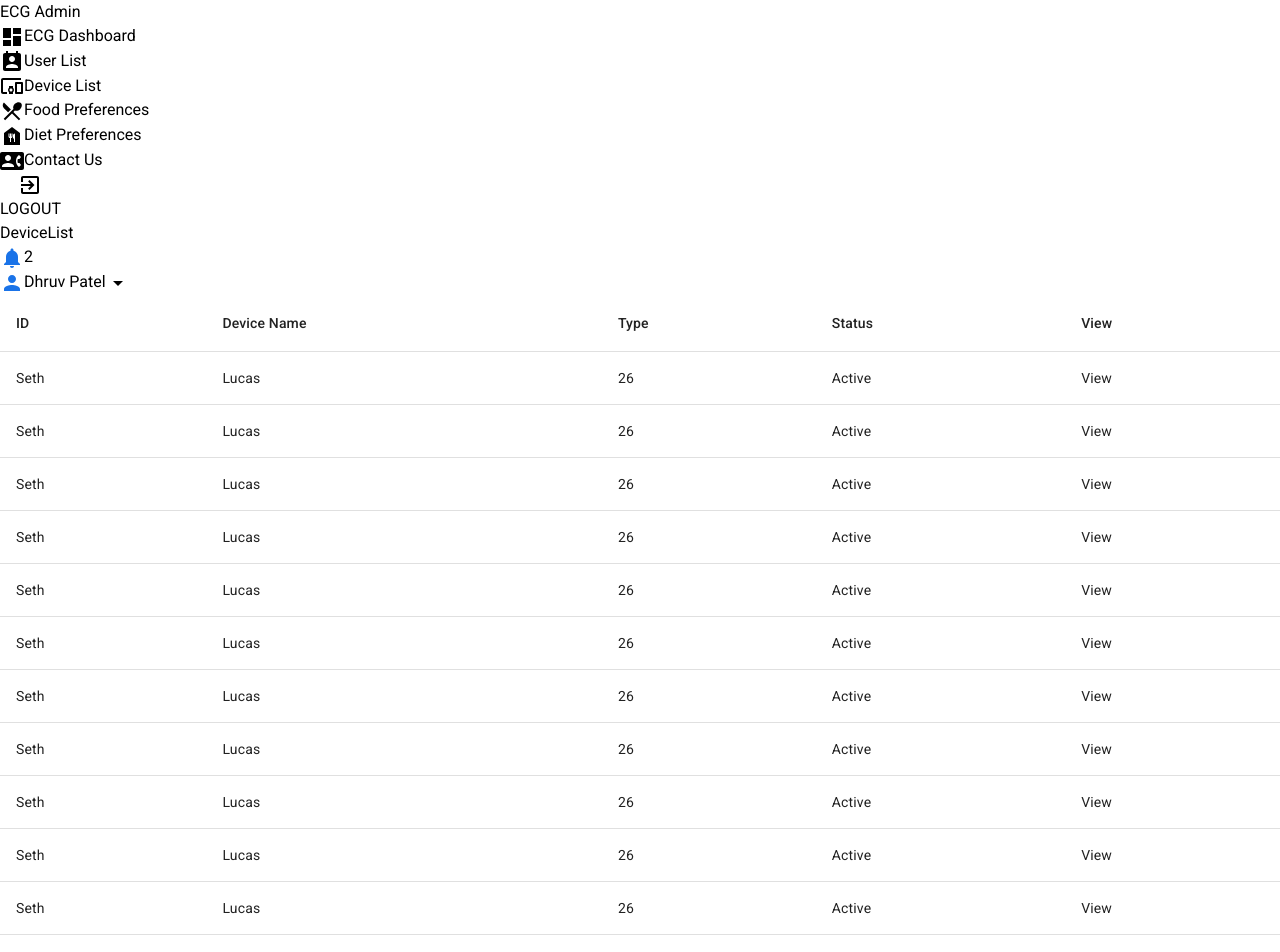
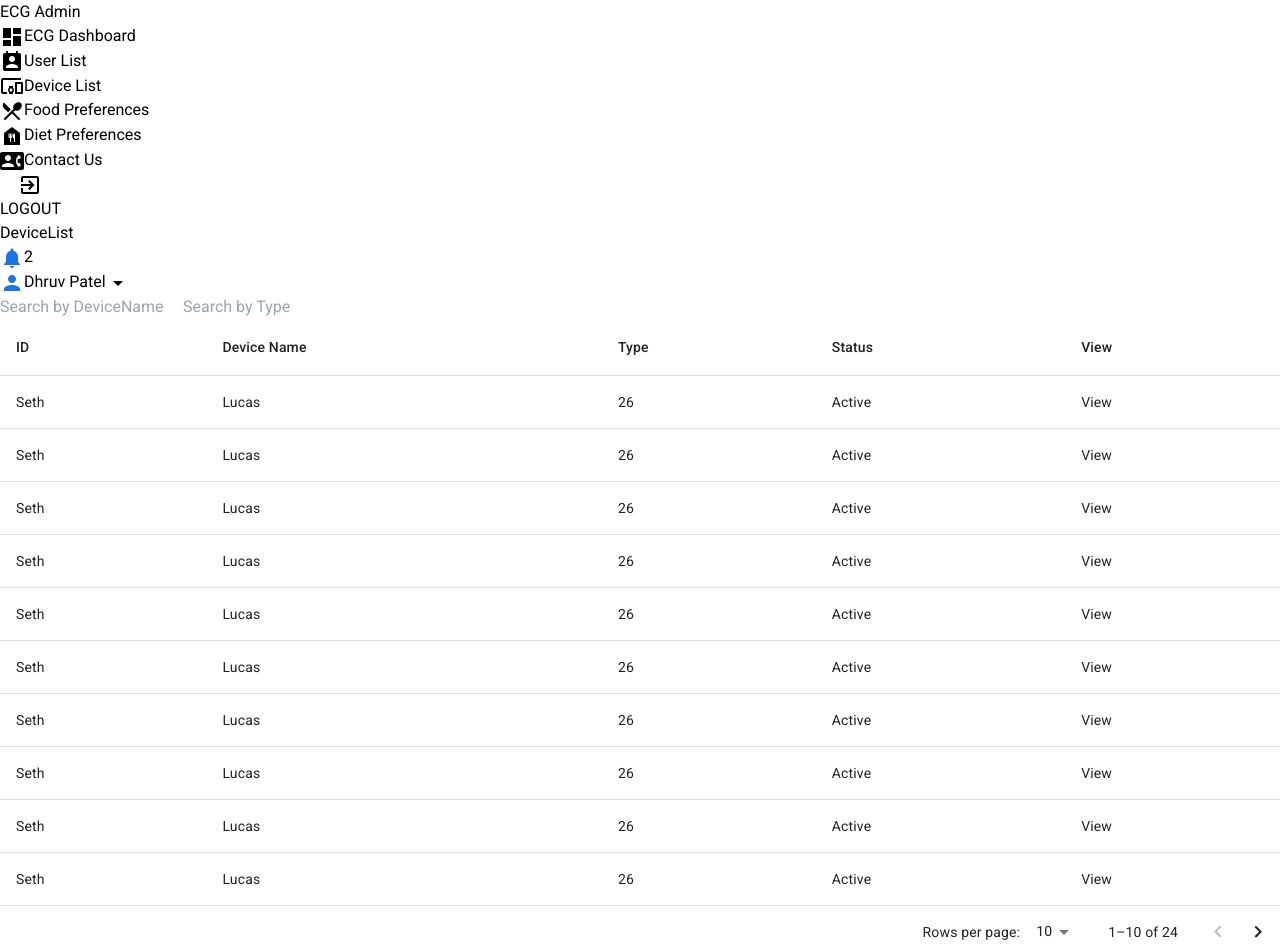
Before and after one commit to Dhruv-patel-1702/Admin-panel_ECG, a React (Vite) app: page /devicelist in a window 1280 px wide. Shown: the top 952 px of the page. Built offline with nearby package versions, Linux system fonts and the light colour scheme.

Commit message:
testing..

```diff
--- a/src/App.jsx
+++ b/src/App.jsx
@@ -16,7 +16,7 @@ function App() {
   return (
     <BrowserRouter>
       <Routes>
-        <Route path="/login" element={<Login />} />
+        <Route path="/" element={<Login />} />
         <Route path="/" element={<Dashboard />}>
           <Route path="/userlist" element={<UserList />} />
           <Route path="/devicelist" element={<DeviceList />} />
@@ -27,7 +27,6 @@ function App() {
           <Route path="/dietpreferences" element={<DietPreferences />} />
           <Route path="/contactus" element={<ContactUs />} />
           <Route path="/adddiet" element={<Adddiet />} />
-
         </Route>
       </Routes>
     </BrowserRouter>
--- a/src/Components/Login.jsx
+++ b/src/Components/Login.jsx
@@ -10,11 +10,11 @@ const Login = () => {
 
   return (
     <div className=" flex justify-center items-center w-full min-h-[100vh] bg-[url('https://plus.unsplash.com/premium_photo-1676325101744-ce4a45a331c7?q=80&w=2070&auto=format&fit=crop&ixlib=rb-4.0.3&ixid=M3wxMjA3fDB8MHxwaG90by1wYWdlfHx8fGVufDB8fHx8fA%3D%3D')] bg-cover bg-center relative ">
-      <div className="bg-white rounded-lg shadow-lg p-8 w-96">
-        <p className="text-center mb-6 font-semibold text-2xl">
+      <div className="bg-white rounded-lg shadow-lg p-8 w-96 sm: mx-5 ">
+        <p className="text-center mb-6 font-semibold text-2xl sm: mb-2">
           Login
         </p>
-        <h2 className="text-xl font-semibold mb-2">Email </h2>
+        <h2 className="text-xl font-semibold mb-2 sm: text-sm">Email </h2>
         <div className="mb-4">
           <div className="relative">
             <div className="absolute inset-y-0 left-4 flex items-center">
@@ -43,7 +43,7 @@ const Login = () => {
           </div>
         </div>
         <div className="mb-2">
-          <h2 className="text-xl font-semibold mb-2">Password</h2>
+          <h2 className="text-xl font-semibold mb-2 ">Password</h2>
           <div className="relative">
             <div className="absolute inset-y-0 left-4 flex items-center">
               <svg
--- a/src/index.css
+++ b/src/index.css
@@ -15,7 +15,6 @@ body {
   scrollbar-width: none; /* Firefox */
 }
 
-/* Hide scrollbar for Chrome, Safari and Opera */
 ::-webkit-scrollbar {
   display: none;
 }
--- a/src/pages/ContactUs.jsx
+++ b/src/pages/ContactUs.jsx
@@ -107,6 +107,7 @@ const ContactUs = () => {
               <TableCell className="font-bold ">Name</TableCell>
               <TableCell className="font-bold ">Email</TableCell>
               <TableCell className="font-bold ">Description</TableCell>
+              <TableCell className="font-bold "></TableCell>
             </TableRow>
           </TableHead>
           <TableBody>
--- a/src/pages/DeviceList.jsx
+++ b/src/pages/DeviceList.jsx
@@ -18,174 +18,176 @@ const DeviceList = () => {
       id: "Seth",
       name: "Lucas",
       type: 26,
-      status: "Active" ,
+      status: "Active",
       view: "View",
     },
     {
       id: "Seth",
       name: "Lucas",
       type: 26,
-      status: "Active" ,
+      status: "Active",
       view: "View",
     },
     {
       id: "Seth",
       name: "Lucas",
       type: 26,
-      status: "Active" ,
+      status: "Active",
       view: "View",
     },
     {
       id: "Seth",
       name: "Lucas",
       type: 26,
-      status: "Active" ,
+      status: "Active",
       view: "View",
     },
     {
       id: "Seth",
       name: "Lucas",
       type: 26,
-      status: "Active" ,
+      status: "Active",
       view: "View",
     },
     {
       id: "Seth",
       name: "Lucas",
       type: 26,
-      status: "Active" ,
+      status: "Active",
       view: "View",
     },
     {
       id: "Seth",
       name: "Lucas",
       type: 26,
-      status: "Active" ,
+      status: "Active",
       view: "View",
     },
     {
       id: "Seth",
       name: "Lucas",
       type: 26,
-      status: "Active" ,
+      status: "Active",
       view: "View",
     },
     {
       id: "Seth",
       name: "Lucas",
       type: 26,
-      status: "Active" ,
+      status: "Active",
       view: "View",
     },
     {
       id: "Seth",
       name: "Lucas",
       type: 26,
-      status: "Active" ,
+      status: "Active",
       view: "View",
     },
     {
       id: "Seth",
       name: "Lucas",
       type: 26,
-      status: "Active" ,
+      status: "Active",
       view: "View",
     },
     {
       id: "Seth",
       name: "Lucas",
       type: 26,
-      status: "Active" ,
+      status: "Active",
       view: "View",
     },
     {
       id: "Seth",
       name: "Lucas",
       type: 26,
-      status: "Active" ,
+      status: "Active",
       view: "View",
     },
     {
       id: "Seth",
       name: "Lucas",
       type: 26,
-      status: "Active" ,
+      status: "Active",
       view: "View",
     },
     {
       id: "Seth",
       name: "Lucas",
       type: 26,
-      status: "Active" ,
+      status: "Active",
       view: "View",
     },
     {
       id: "Seth",
       name: "Lucas",
       type: 26,
-      status: "Active" ,
+      status: "Active",
       view: "View",
     },
     {
       id: "Seth",
       name: "Lucas",
       type: 26,
-      status: "Active" ,
+      status: "Active",
       view: "View",
     },
     {
       id: "Seth",
       name: "Lucas",
       type: 26,
-      status: "Active" ,
+      status: "Active",
       view: "View",
     },
     {
       id: "Seth",
       name: "Lucas",
       type: 26,
-      status: "Active" ,
+      status: "Active",
       view: "View",
     },
     {
       id: "Seth",
       name: "Lucas",
       type: 26,
-      status: "Active" ,
+      status: "Active",
       view: "View",
     },
     {
       id: "Seth",
       name: "Lucas",
       type: 26,
-      status: "Active" ,
+      status: "Active",
+      view: "View",
+    },
+    {
+      id: "DDDD",
+      name: "Lucas",
+      type: 26,
+      status: "Active",
       view: "View",
     },
     {
       id: "Seth",
-      name: "Lucas",
-      type: 26,
-      status: "Active" ,
+      name: "ppppp",
+      type: 30,
+      status: "Active",
       view: "View",
     },
     {
       id: "Seth",
-      name: "Lucas",
-      type: 26,
-      status: "Active" ,
+      name: "pppp",
+      type: 30,
+      status: "Active",
       view: "View",
     },
-    {
-      id: "Seth",
-      name: "Lucas",
-      type: 26,
-      status: "Active" ,
-      view: "View",
-    }
   ];
 
   const [page, setPage] = useState(0);
-  const [rowsPerPage, setRowsPerPage] = useState(30);
+  const [rowsPerPage, setRowsPerPage] = useState(10);
+  const [deviceNameQuery, setDeviceNameQuery] = useState("");
+  const [typeQuery, setTypeQuery] = useState("");
 
   const handleChangePage = (event, newPage) => {
     setPage(newPage);
@@ -196,13 +198,36 @@ const DeviceList = () => {
     setPage(0);
   };
 
+  const filteredRows = rows.filter(
+    (row) =>
+      row.name.toLowerCase().includes(deviceNameQuery.toLowerCase()) &&
+      row.type.toString().includes(typeQuery)
+  );
+
   return (
     <>
       <Header name="DeviceList" />
+      <div className="flex space-x-4 mt-20 mb-4 w-[50%]">
+        <input
+          type="text"
+          placeholder="Search by DeviceName"
+          className="flex-1 p-2 border border-gray-300 rounded"
+          onChange={(event) => {
+            setDeviceNameQuery(event.target.value);
+          }}
+        />
+        <input
+          type="text"
+          placeholder="Search by Type"
+          className="flex-1 p-2 border border-gray-300 rounded"
+          onChange={(event) => {
+            setTypeQuery(event.target.value);
+          }}
+        />
+      </div>
       <TableContainer
-        className="shadow-lg rounded-lg ml-1 overflow-auto mt-14 "
-        style={{ height: "795px" }}
-        name="UserDetails"
+        className="shadow-lg rounded-lg ml-1 overflow-auto mt-4"
+        style={{ maxHeight: "700px" }}
       >
         <Table stickyHeader className="px-2">
           <TableHead className="bg-[#9fb1e7] ">
@@ -215,7 +240,7 @@ const DeviceList = () => {
             </TableRow>
           </TableHead>
           <TableBody>
-            {rows
+            {filteredRows
               .slice(page * rowsPerPage, page * rowsPerPage + rowsPerPage)
               .map((row, index) => (
                 <TableRow key={index} className="hover:bg-gray-100 ">
@@ -223,7 +248,9 @@ const DeviceList = () => {
                   <TableCell>{row.name}</TableCell>
                   <TableCell>{row.type}</TableCell>
                   <TableCell>{row.status}</TableCell>
-                  <TableCell><Link to="/devicedetails">{row.view}</Link></TableCell>
+                  <TableCell>
+                    <Link to="/devicedetails">{row.view}</Link>
+                  </TableCell>
                 </TableRow>
               ))}
           </TableBody>
@@ -232,7 +259,7 @@ const DeviceList = () => {
       <TablePagination
         rowsPerPageOptions={[10, 25, 100]}
         component="div"
-        count={rows.length}
+        count={filteredRows.length}
         rowsPerPage={rowsPerPage}
         page={page}
         onPageChange={handleChangePage}
--- a/src/pages/UserList.jsx
+++ b/src/pages/UserList.jsx
@@ -6,12 +6,7 @@ import {
   TableContainer,
   TableHead,
   TableRow,
-  TablePagination,
-  TextField,
-  Select,
-  MenuItem,
-  FormControl,
-  InputLabel,
+  TablePagination
 } from "@mui/material";
 import Header from "../Components/Header";
 import { Link } from "react-router-dom";
@@ -227,7 +222,7 @@ const UserList = (props) => {
   return (
     <>
       <Header name="UserList" />
-      {/* Search Bar and Filters */}
+
       <div className="flex space-x-4 mt-20 mb-4 w-[70%]">
         <input
           type="text"
@@ -278,9 +273,9 @@ const UserList = (props) => {
           }}
         />
 
-<input
+        <input
           type="text"
-          placeholder="Search by Mobile"
+          placeholder="Search by Email"
           style={{
             flex: 1,
             padding: "8px",
```
Also changed, not shown: src/Components/AddDiet.jsx (+8 -6 lines), src/Dashboard/sidebar.jsx (+32 -17 lines), src/pages/FoodPreferences.jsx (+53 -33 lines).
